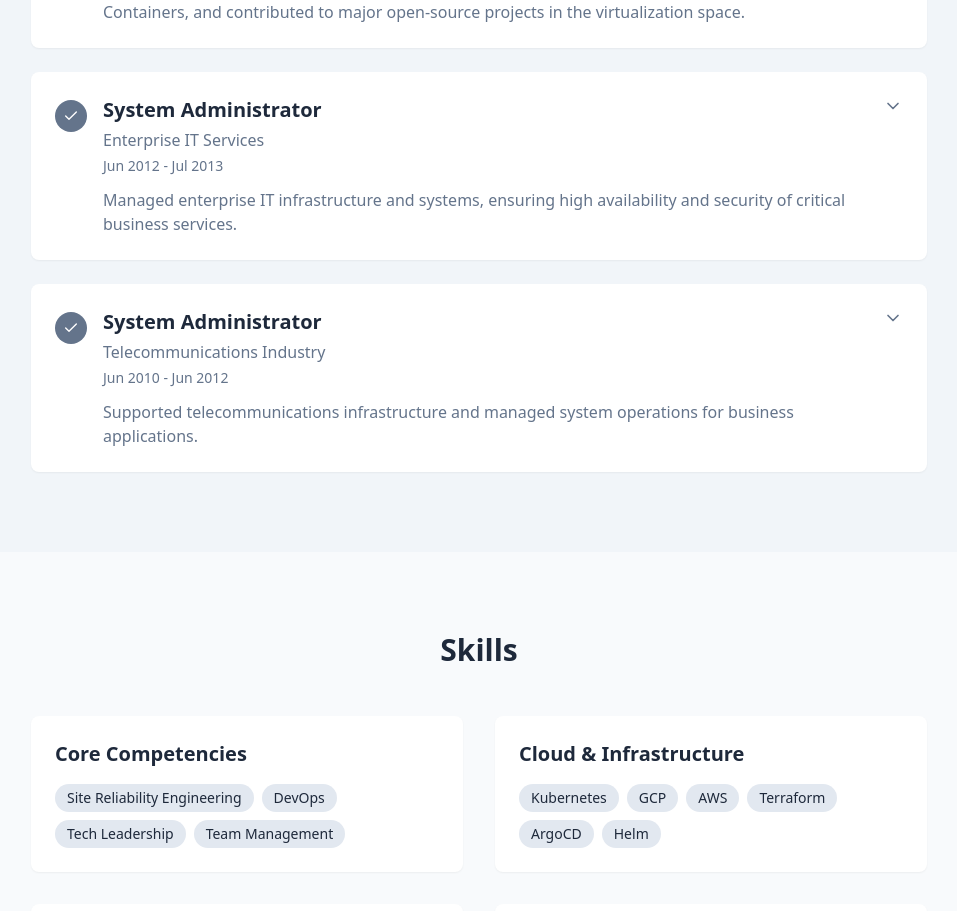
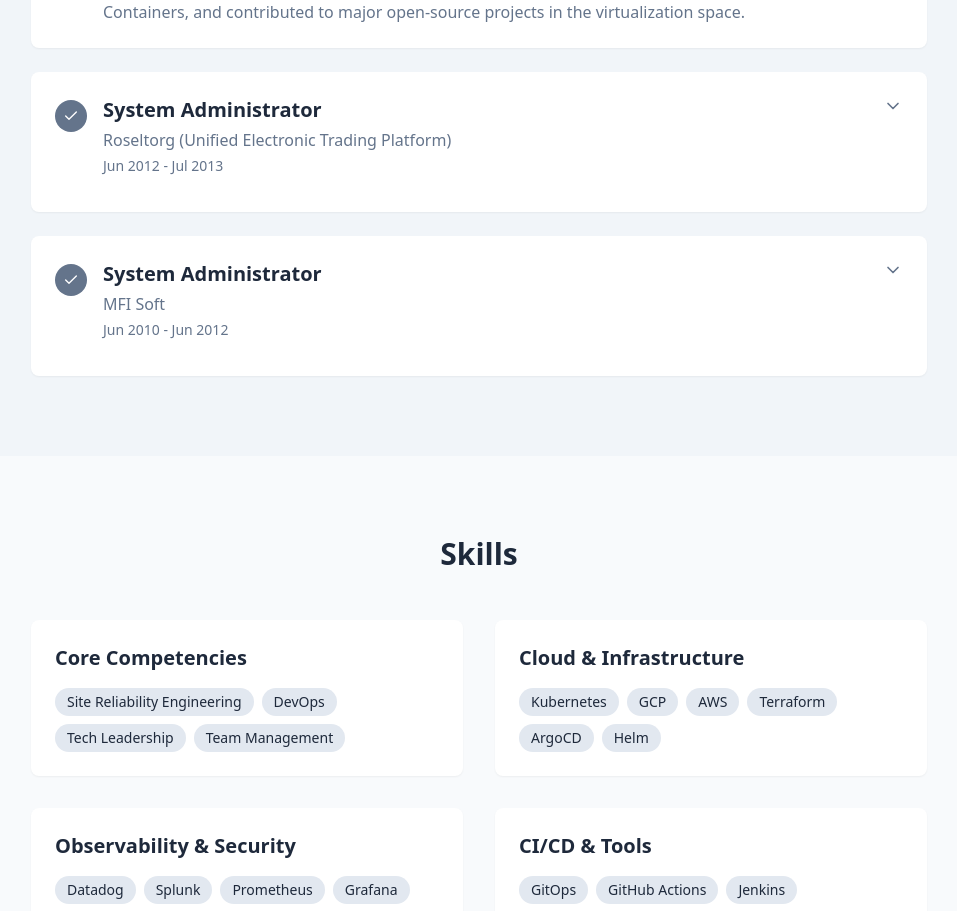
Before and after one commit to legal90/legal90.github.io, a React (Vite) app: page / in a window 1280 px wide. Shown: the part 1840-2751 px from the top of the page, without its empty margins (161-1118 px from the left). Built offline with nearby package versions, Linux system fonts and the light colour scheme.

Commit message:
Update experience section
Update two experience entries with real employer names and remove auto-generated descriptions.

```diff
--- a/src/components/Experience.tsx
+++ b/src/components/Experience.tsx
@@ -86,25 +86,17 @@ const experiences = [
   },
   {
     title: "System Administrator",
-    company: "Enterprise IT Services",
+    company: "Roseltorg (Unified Electronic Trading Platform)",
     period: "Jun 2012 - Jul 2013",
-    description: "Managed enterprise IT infrastructure and systems, ensuring high availability and security of critical business services.",
-    achievements: [
-      "Maintained and supported enterprise-level IT infrastructure",
-      "Ensured system availability and security",
-      "Provided technical support for business-critical applications",
-    ],
+    description: "",
+    achievements: [],
   },
   {
     title: "System Administrator",
-    company: "Telecommunications Industry",
+    company: "MFI Soft",
     period: "Jun 2010 - Jun 2012",
-    description: "Supported telecommunications infrastructure and managed system operations for business applications.",
-    achievements: [
-      "Managed system operations and infrastructure",
-      "Provided technical support and maintenance",
-      "Ensured reliable operation of business systems",
-    ],
+    description: "",
+    achievements: [],
   },
 ];
 
```
